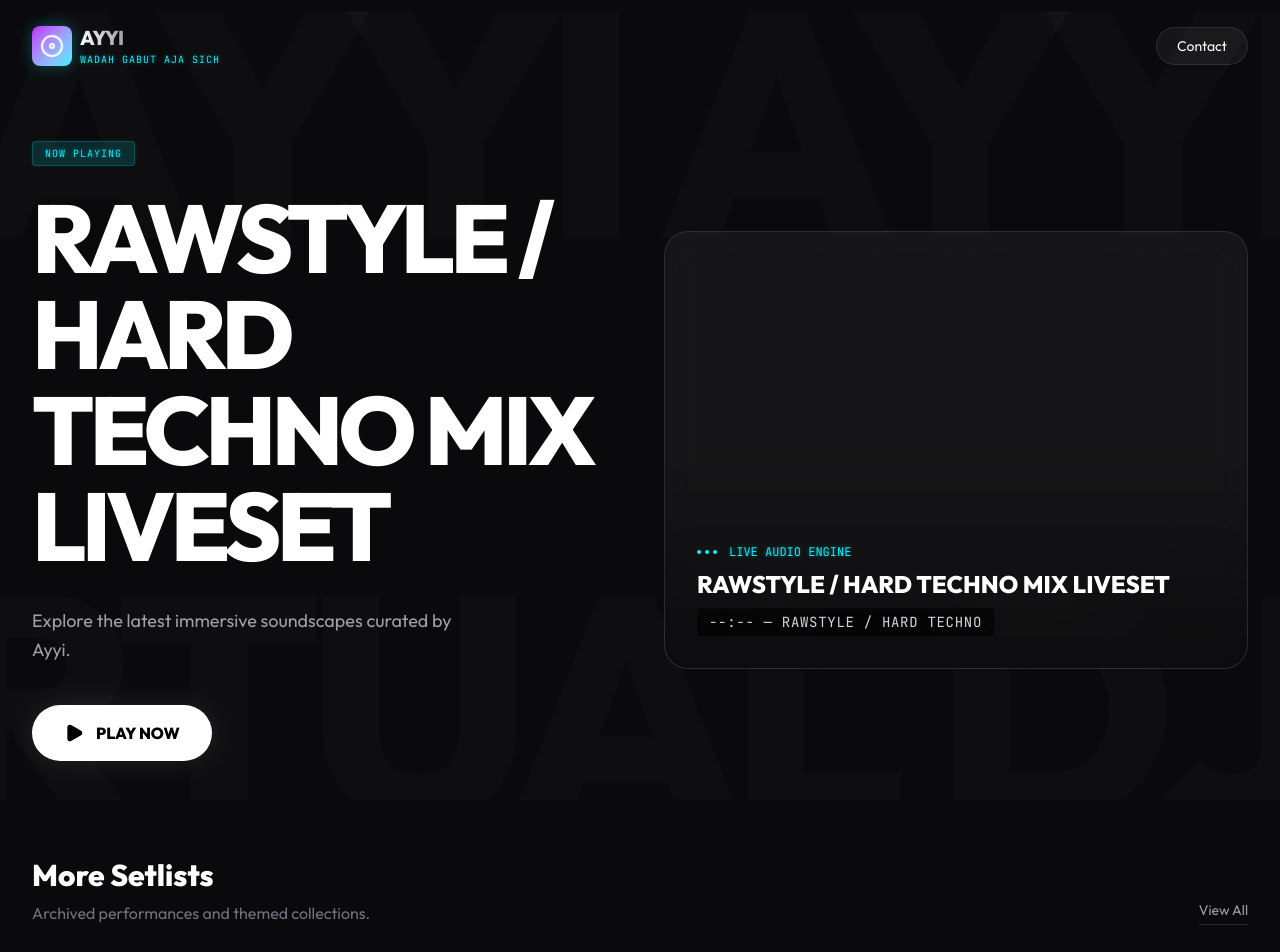
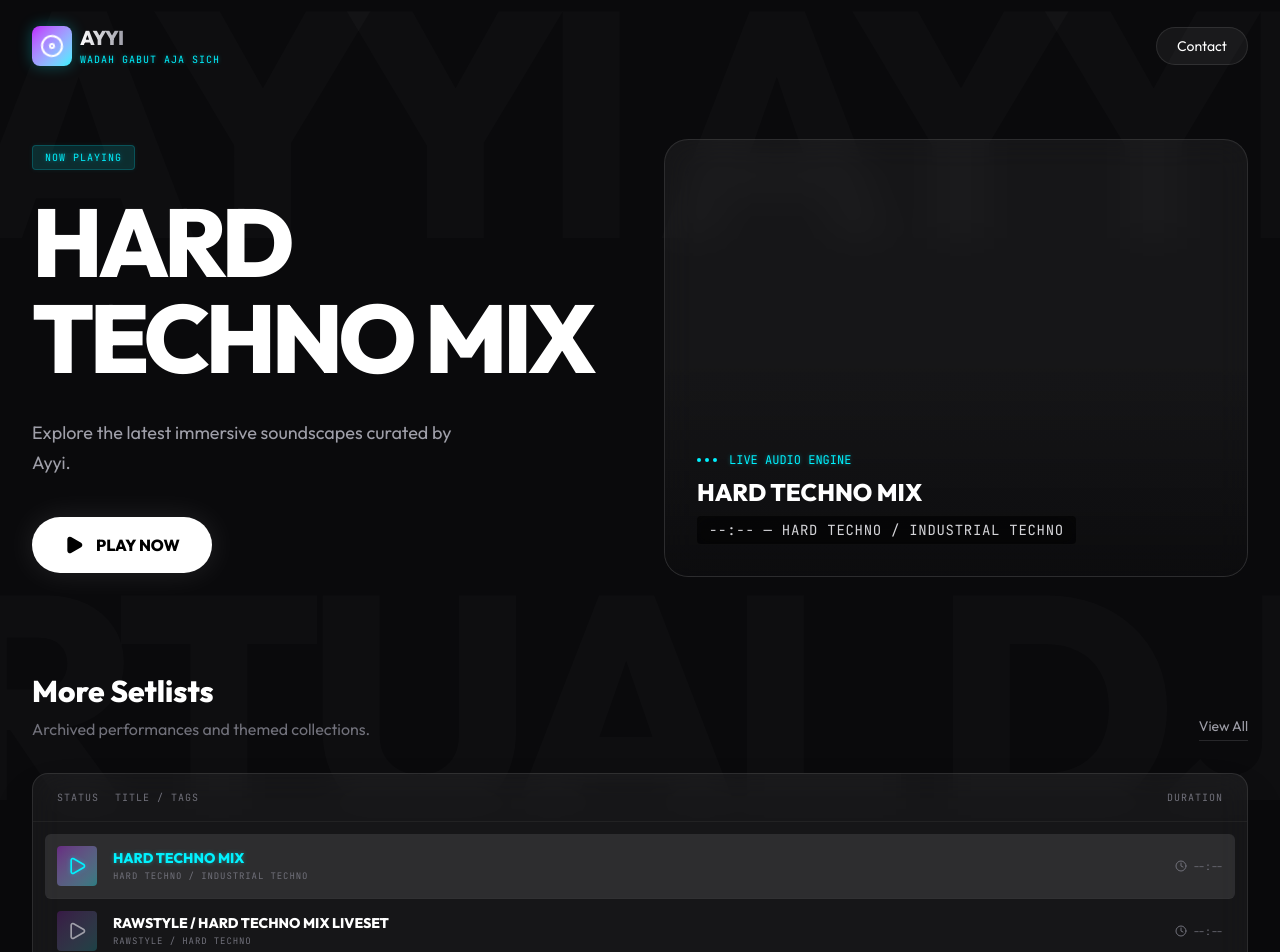
Before and after one commit to daexhi/Ayyi-SetList-Archive, a React (Vite) app: page / in a window 1280 px wide. Shown: the top 952 px of the page. Built offline with nearby package versions, Linux system fonts and the light colour scheme.

Commit message:
Add HARD TECHNO MIX setlist

```diff
--- a/src/App.tsx
+++ b/src/App.tsx
@@ -11,6 +11,13 @@ import SetlistRow from './components/SetlistRow';
 import type { Setlist } from './types';
 
 const INITIAL_SETLISTS: Setlist[] = [
+  {
+    id: 'hard-techno-industrial-techno',
+    title: 'HARD TECHNO MIX',
+    duration: '--:--',
+    audioUrl: 'https://dl.dropboxusercontent.com/scl/fi/g4wckt55ad0fbr0xdecri/AYYI-HARD-TECHNO-SET.MP3?rlkey=3p0dn0timakn4mru6fzghlgi0&st=3bcd9lnf',
+    tags: ['HARD TECHNO', 'INDUSTRIAL TECHNO']
+  },
   {
     id: 'rawstyle-hard-techno',
     title: 'RAWSTYLE / HARD TECHNO MIX LIVESET',
```
